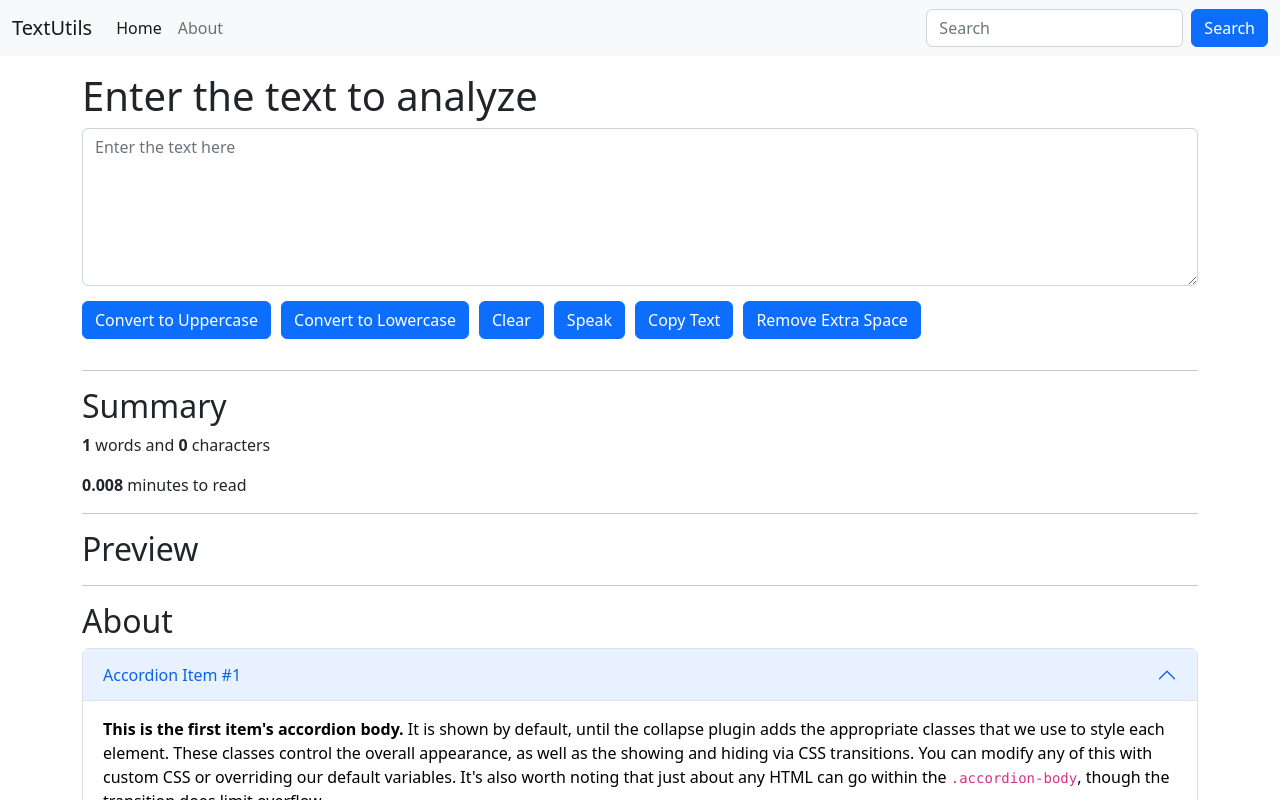
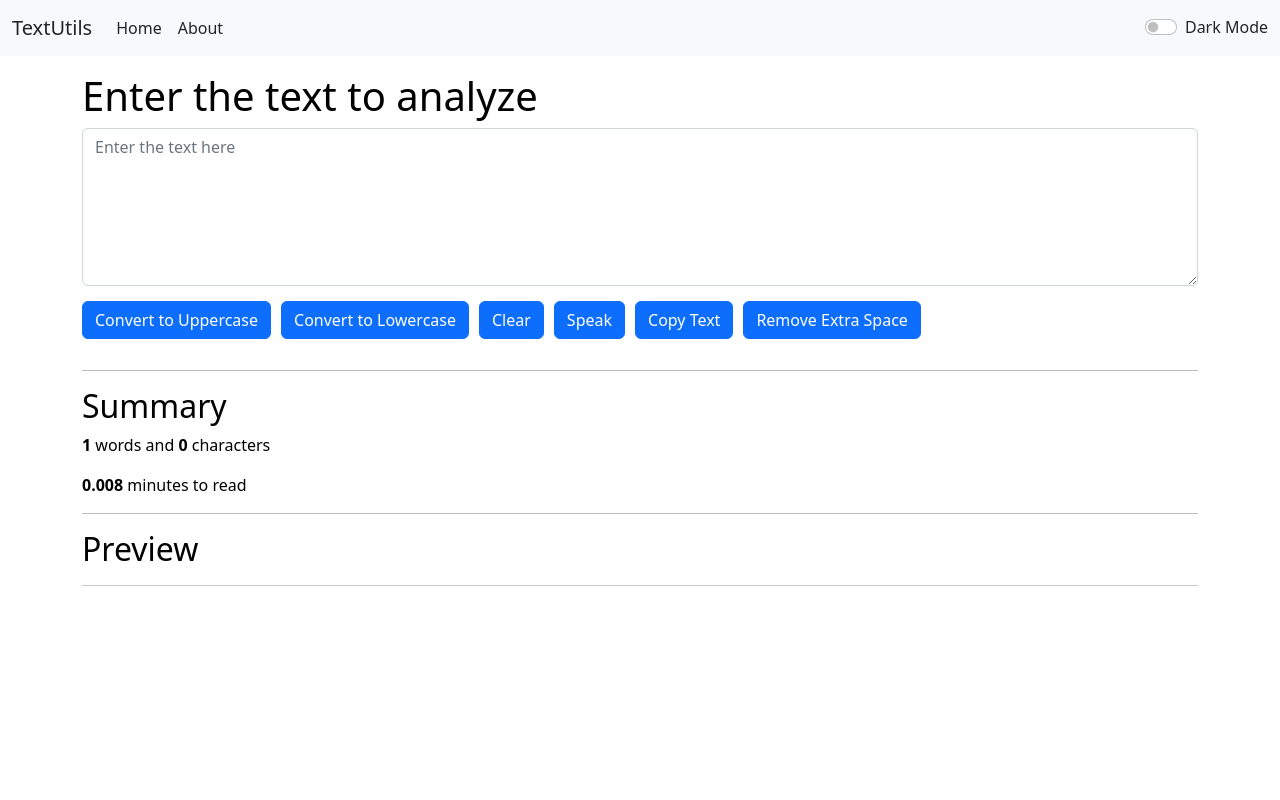
Before and after one commit to mohdmaaz2000/Text-Utils, a React (Create React App) app: page / in a window 1280 px wide. Shown: the top 800 px of the page. Built offline with nearby package versions, Linux system fonts and the light colour scheme.

Commit message:
Added the Dark mode to home page

```diff
--- a/src/App.js
+++ b/src/App.js
@@ -1,14 +1,40 @@
 import './App.css';
-import About from './components/About';
+import { useState } from 'react';
+
+// import About from './components/About';
 import Navbar from './components/Navbar';
 import TextForms from './components/TextForms';
 
 function App() {
+  const [mode, setMode] = useState('light');
+  const [style, setStyle] = useState({
+    backgroundColor: "white",
+    color: "black"
+  });
+
+  const toggleMode = () => {
+    if (mode === 'light') {
+      setMode('dark');
+      setStyle({
+        backgroundColor: "#03153cf0",
+        color: "white"
+      });
+      document.body.style.backgroundColor = '#03153cf0';
+    }
+    else {
+      setMode('light');
+      setStyle({
+        backgroundColor: "white",
+        color: "black"
+      });
+      document.body.style.backgroundColor = 'white';
+    }
+  }
   return (
     <>
-      <Navbar title="TextUtils" />
-      <TextForms heading="Enter the text to analyze" />
-      <About />
+      <Navbar title="TextUtils" mode={mode} toggleMode={toggleMode} />
+      <TextForms heading="Enter the text to analyze" style={style} />
+      {/* <About /> */}
     </>
   );
 }
--- a/src/components/Navbar.js
+++ b/src/components/Navbar.js
@@ -5,26 +5,30 @@ import PropTypes from 'prop-types';
 
 export default function Navbar(props) {
     return (
-        <nav className="navbar navbar-expand-lg bg-light">
+        <nav className={`navbar navbar-expand-lg bg-${props.mode}`}>
             <div className="container-fluid">
-                <a className="navbar-brand" href="/">{props.title}</a>
+                <a className={`navbar-brand text-${props.mode==='light'?'dark':'light'}`} href="/">{props.title}</a>
                 <button className="navbar-toggler" type="button" data-bs-toggle="collapse" data-bs-target="#navbarSupportedContent" aria-controls="navbarSupportedContent" aria-expanded="false" aria-label="Toggle navigation">
                     <span className="navbar-toggler-icon"></span>
                 </button>
                 <div className="collapse navbar-collapse" id="navbarSupportedContent">
                     <ul className="navbar-nav me-auto mb-2 mb-lg-0">
                         <li className="nav-item">
-                            <a className="nav-link active" aria-current="page" href="/">Home</a>
+                            <a className={`nav-link active text-${props.mode==='light'?'dark':'light'}`} aria-current="page" href="/">Home</a>
                         </li>
                         <li className="nav-item">
-                            <a className="nav-link" href="/">{props.text}</a>
+                            <a className={`nav-link text-${props.mode==='light'?'dark':'light'}`} href="/">{props.text}</a>
                         </li>
 
                     </ul>
-                    <form className="d-flex" role="search">
+                    {/* <form className="d-flex" role="search">
                         <input className="form-control me-2" type="search" placeholder="Search" aria-label="Search" />
                         <button className="btn btn-primary" type="submit">Search</button>
-                    </form>
+                    </form> */}
+                    <div className="form-check form-switch">
+                        <input className="form-check-input" onClick={props.toggleMode} type="checkbox" role="switch" id="flexSwitchCheckDefault" />
+                        <label className={`form-check-label text-${props.mode==='light'?'dark':'light'}`}  htmlFor="flexSwitchCheckDefault">Dark Mode</label>
+                    </div>
                 </div>
             </div>
         </nav>
--- a/src/components/TextForms.js
+++ b/src/components/TextForms.js
@@ -43,8 +43,8 @@ export default function TextForms(props) {
             <div className='container my-3'>
 
                 <div className="mb-3">
-                    <h1>{props.heading}</h1>
-                    <textarea className="form-control" id='textArea' rows="6" value={text} onChange={changeVal} placeholder="Enter the text here"></textarea>
+                    <h1 style={props.style}>{props.heading}</h1>
+                    <textarea className="form-control" id='textArea' rows="6" value={text} onChange={changeVal} placeholder="Enter the text here" style={props.style}></textarea>
                     <button className="btn btn-primary button" onClick={toUpper}>Convert to Uppercase</button>
                     <button className="btn btn-primary button" onClick={toLower}>Convert to Lowercase</button>
                     <button className="btn btn-primary button" onClick={clear}>Clear</button>
@@ -55,13 +55,13 @@ export default function TextForms(props) {
 
             </div>
             <div className="container">
-                <hr />
-                <h2>Summary</h2>
-                <p><b>{text.split(" ").length}</b> words and <b>{text.length}</b> characters</p>
-                <p><b>{text.split(" ").length * 0.008}</b> minutes to read</p>
-                <hr />
-                <h2>Preview</h2>
-                <p>{text}</p>
+                <hr  style={props.style}/>
+                <h2 style={props.style}>Summary</h2>
+                <p style={props.style}><b>{text.split(" ").length}</b> words and <b>{text.length}</b> characters</p>
+                <p style={props.style}><b>{text.split(" ").length * 0.008}</b> minutes to read</p>
+                <hr style={props.style}/>
+                <h2 style={props.style}>Preview</h2>
+                <p style={props.style}>{text}</p>
                 <hr />
             </div>
         </>
```
